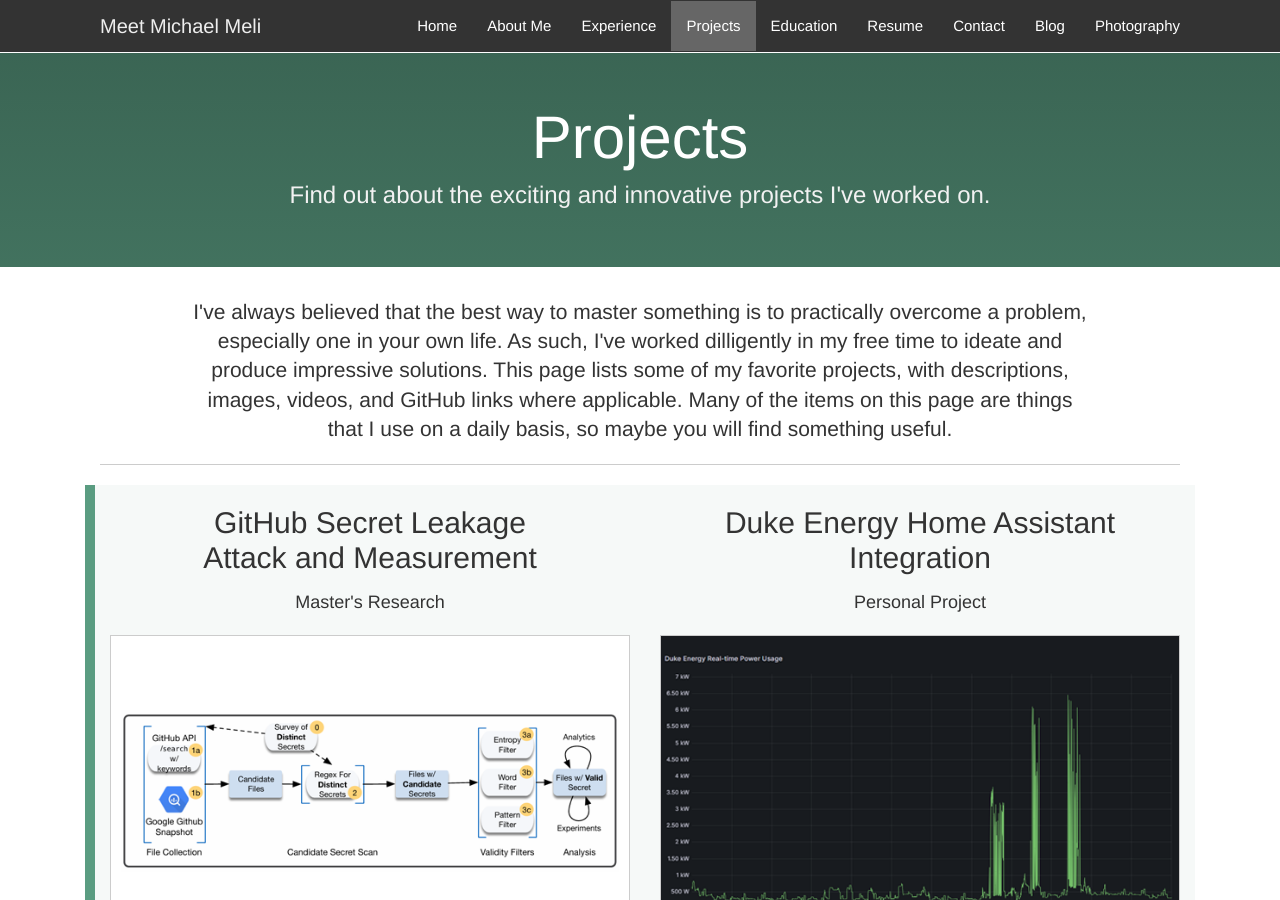
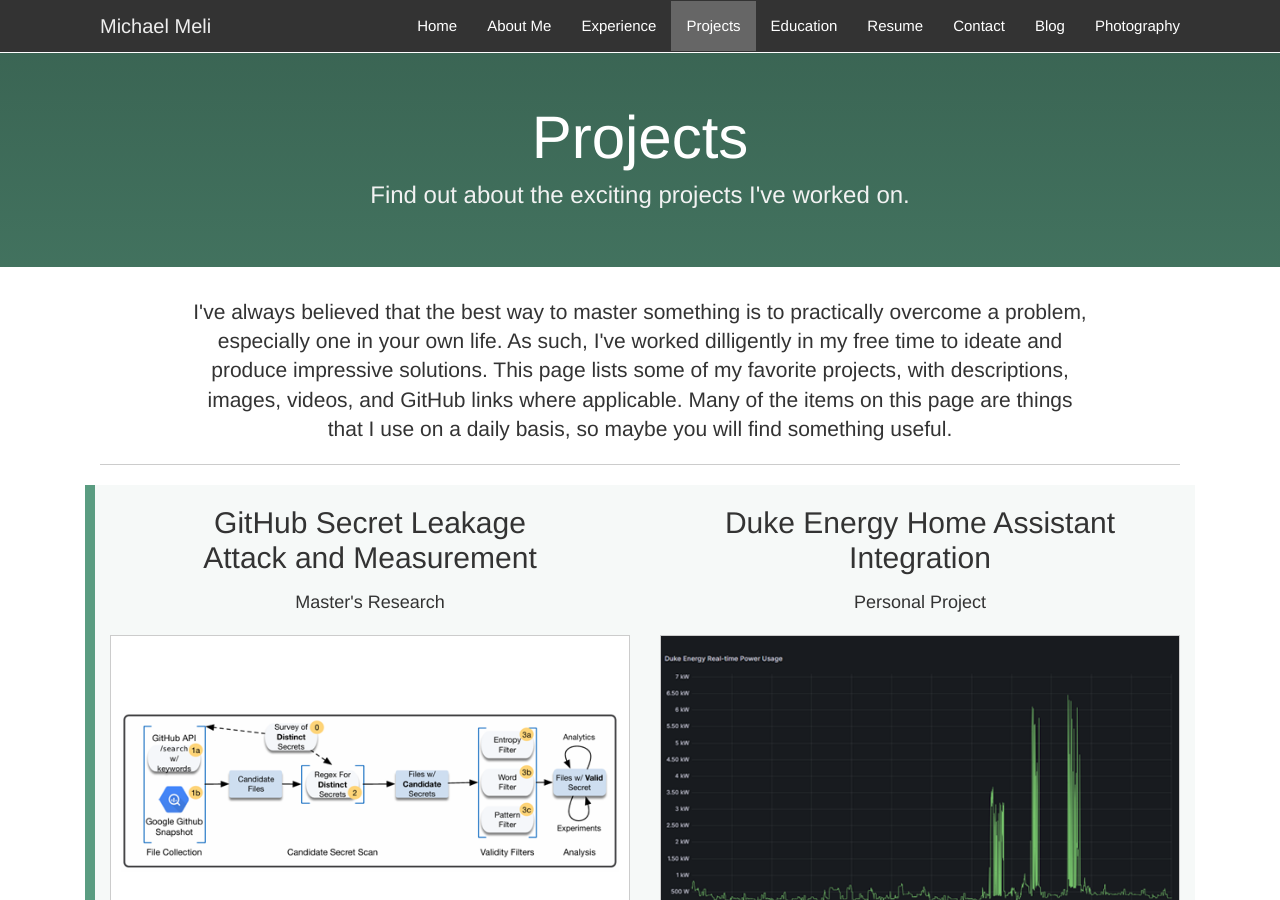
Before and after one commit to mjmeli/mjmeli.github.io, a Jekyll site: the page built from projects.html, in a window 1280 px wide and 900 px high. Built offline with Jekyll 4.4.1, drawn with Linux system fonts in a browser that asks for light colours; some of the changed text lies outside the part shown.

Commit message:
wording changes

```diff
--- a/_includes/footer.html
+++ b/_includes/footer.html
@@ -1,7 +1,7 @@
 <footer class="site-footer">
 
     <div class="container" id="footer-custom">
-        <h4>Meet Michael Meli</h4>
+        <h4>Michael Meli</h4>
         <div class="row">
             <div class="col-sm-4">
                 <ul class="contact-list">
--- a/_includes/head.html
+++ b/_includes/head.html
@@ -3,7 +3,7 @@
   <meta http-equiv="X-UA-Compatible" content="IE=edge">
   <meta name="viewport" content="width=device-width, initial-scale=1">
 
-  <title>Meet Michael Meli {% if page.title %}- {{page.title | escape }}{% endif %}</title>
+  <title>Michael Meli {% if page.title %}- {{page.title | escape }}{% endif %}</title>
   <meta name="description" content="{% if page.excerpt %}{{ page.excerpt | strip_html | strip_newlines | truncate: 160 }}{% else %}{{ site.description }}{% endif %}">
 
   <link rel="stylesheet" href="{{ "/css/main.css" | prepend: site.baseurl }}">
--- a/_includes/header.html
+++ b/_includes/header.html
@@ -6,7 +6,7 @@
                 <span class="icon-bar"></span>
                 <span class="icon-bar"></span>
             </button>
-            <a class="navbar-brand" href="/">Meet Michael Meli</a>
+            <a class="navbar-brand" href="/">Michael Meli</a>
         </div>
         <div class="collapse navbar-collapse" id="myNavbar">
             <ul class="nav navbar-nav navbar-right">
--- a/projects.html
+++ b/projects.html
@@ -3,7 +3,7 @@
 title: Projects
 permalink: /projects/
 order: 5
-description: Find out about the exciting and innovative projects I've worked on.
+description: Find out about the exciting projects I've worked on.
 ---
 
 <p class="lead text-center page-lead">I've always believed that the best way to master something is to practically overcome a problem, especially one in your own life. As such, I've worked dilligently in my free time to ideate and produce impressive solutions. This page lists some of my favorite projects, with descriptions, images, videos, and GitHub links where applicable. Many of the items on this page are things that I use on a daily basis, so maybe you will find something useful.</p>
--- a/projects/HowBadCanItGit.html
+++ b/projects/HowBadCanItGit.html
@@ -133,7 +133,7 @@
         This provided highly flexible and powerful search approach compared to the API.
         However, since the resource was a snapshot, the repositories were not guaranteed to be actively developed and so the API keys were less likely valid.
 2. The scanning step provided us with a large dataset of millions of potential secrets.
-    Due to the limitations of the search functionality, many of the secrets may have been false positives.
+    Due to the limitations of the search functionality, some of the detected secrets may have been false positives.
     Therefore, we further scanned these secrets offline using regular expressions to ensure higher accuracy and extract the secrets themselves.
     We called the successful outputs of this phase "candidate secrets".
 3. After obtaining our filtered list of candidate secrets, we now wanted to ensure that the secrets were "valid".
```
